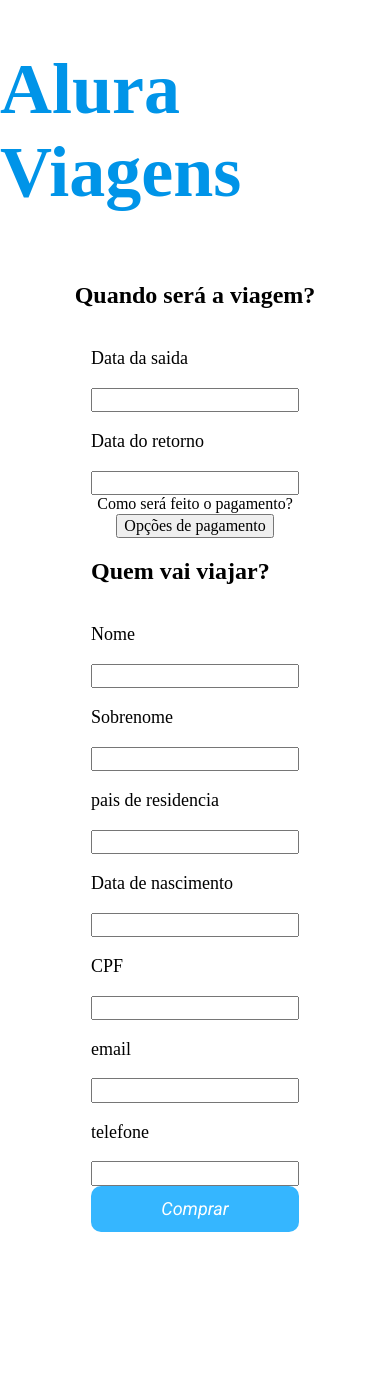
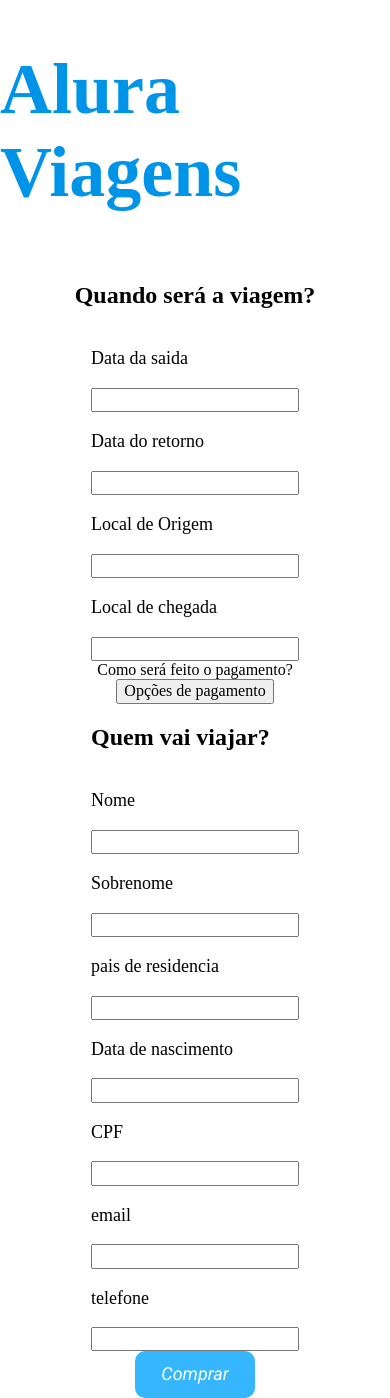
Before and after one commit to GreiceKCGM/Greice_Kelli_CG_Mota_aluraViagens_JAMStackAlura, a Next.js app: page / in a window 390 px wide. Before the commit the page ends 1232 px from the top, so only its background shows below. Built offline with nearby package versions, Linux system fonts and the light colour scheme; a web font is replaced by a local one.

Commit message:
arrumando o proptostyle

```diff
--- a/pages/index.js
+++ b/pages/index.js
@@ -44,6 +44,11 @@
           <input></input>
           <Text variant = "paragraph1"tag="p">Data do retorno</Text>
           <input></input>
+          <Text  variant = "paragraph1"tag="p">Local de Origem</Text>
+          <input></input>
+          <Text variant = "paragraph1"tag="p">Local de chegada</Text>
+          <input></input>
+
         </div>
         <subTitle> Como será feito o pagamento? </subTitle>
         <button>Opções de pagamento</button>
@@ -74,7 +79,16 @@
           <input></input>
           <Text variant = "paragraph1"tag="p">telefone</Text>
           <input></input>
-          <Button>Comprar</Button>
+          <Button
+          variant= "background.main"
+          display="block"
+          margin={{
+            xs: 'auto',
+            md: 'initial',
+          }}
+
+
+          >Comprar</Button>
 
 
         </div>
--- a/src/componentes/commons/button/Button.js
+++ b/src/componentes/commons/button/Button.js
@@ -1,10 +1,12 @@
 import styled  from 'styled-components';
+import get from 'lodash/get';
 import { TextStyleVariantsMap } from '../../foundation/text';
+import { propToStyle } from '../../../theme/utils/propToStyle';
 
 
 
 export const Button = styled.button`
-    background: ${({ theme }) => theme.colors.background.main.color};
+    background-color: ${({ theme, variant }) => get(theme, `colors.${variant}.color`)};
     border:0;
     border-radius: ${({ theme }) => theme.borderRadius};
     color:  ${({ theme }) => theme.colors.tertiary.main.color};
@@ -21,5 +23,8 @@
 
     ${TextStyleVariantsMap.paragraph1}
 
+    ${propToStyle('margin')}
+    ${propToStyle('display')}
+
 
 `;
--- a/src/componentes/foundation/text/index.js
+++ b/src/componentes/foundation/text/index.js
@@ -1,19 +1,27 @@
 import React from 'react';
+import get from 'lodash/get';
 import PropTypes from 'prop-types';
 import styled, { css } from 'styled-components';
+import { propToStyle } from '../../../theme/utils/propToStyle';
+import breakpointsMedia from '../../../theme/utils/breakpointsMedia';
 
 export const TextStyleVariantsMap = {
     title: css`
-        font-size: ${({ theme }) => theme.typographyVariants.title.fontSize};
-        font-weight: ${({ theme }) => theme.typographyVariants.title.fontWeight};
-        line-height: ${({ theme }) => theme.typographyVariants.title.lineHeight};
-    `,
-
-    titleXS: css`
-    font-size: ${({ theme }) => theme.typographyVariants.titleXS.fontSize};
-    font-weight: ${({ theme }) => theme.typographyVariants.titleXS.fontWeight};
-    line-height: ${({ theme }) => theme.typographyVariants.titleXS.lineHeight};
-    `,
+    ${({ theme }) => css`
+      font-size: ${theme.typographyVariants.titleXS.fontSize};
+      font-weight: ${theme.typographyVariants.titleXS.fontWeight};
+      line-height: ${theme.typographyVariants.titleXS.lineHeight};
+    `}
+    ${breakpointsMedia({
+      md: css`
+        ${({ theme }) => css`
+          font-size: ${theme.typographyVariants.title.fontSize};
+          font-weight: ${theme.typographyVariants.title.fontWeight};
+          line-height: ${theme.typographyVariants.title.lineHeight};
+        `}
+      `,
+    })}
+  `,
 
     paragraph1: css`
         font-size: ${({ theme }) => theme.typographyVariants.paragraph1.fontSize};
@@ -26,19 +34,22 @@
         font-weight: ${({ theme }) => theme.typographyVariants.smallestException.fontWeight};
         line-height: ${({ theme }) => theme.typographyVariants.smallestException.lineHeight};
     `,
-}
+};
 
 const TextBase = styled.span `
      ${(props) => TextStyleVariantsMap[props.variant]}
+     color: ${({ theme, color }) => get(theme, `colors.${color}.color`)};
+     ${propToStyle('textAlign')}
 
 `;
 
 
-export default function Text( { tag, variant, children }) {
+export default function Text( { tag, variant, children, ...props }) {
     return (
         <TextBase
         as={tag}
         variant = {variant}
+        {...props }
         >
             {children}
         </TextBase>
--- /dev/null
+++ b/src/theme/utils/propToStyle.js
@@ -0,0 +1,38 @@
+import breakpointsMedia from "./breakpointsMedia";
+
+
+
+export function propToStyle(propName) {
+  return (props) => {
+    const propValue = props[propName];
+
+    if (typeof propValue === 'string' || typeof propValue === 'number') {
+        return {
+          // textAlign: props.textAlign
+          [propName]: propValue,
+        };
+      }
+
+      if (typeof propValue === 'object') {
+        return breakpointsMedia({
+          xs: {
+            [propName]: propValue.xs,
+          },
+          sm: {
+            [propName]: propValue.sm,
+          },
+          md: {
+            [propName]: propValue.md,
+          },
+          lg: {
+            [propName]: propValue.lg,
+          },
+          xl: {
+            [propName]: propValue.xl,
+          },
+        });
+      }
+
+      return {};
+    };
+  }
```
